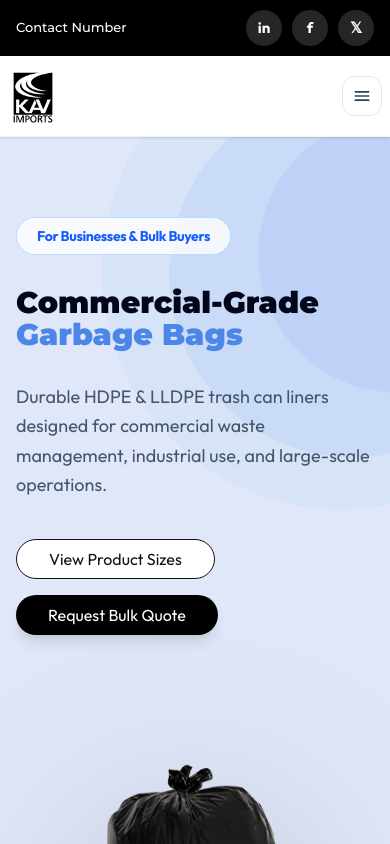
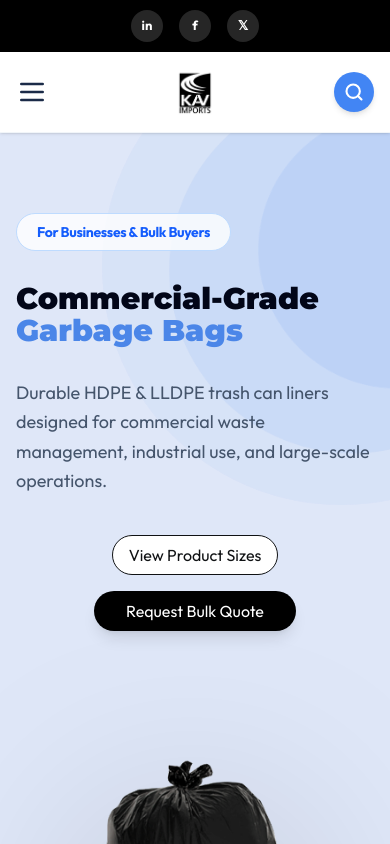
Before and after one commit to Pruthatek7/kav-imports-frontend, a React (Vite) app: page / in a window 390 px wide. Shown: the top 844 px of the page. Built offline with nearby package versions, Linux system fonts and the light colour scheme.

Commit message:
fix: movile view header fixes

```diff
--- a/src/components/landing/LandingHeader.tsx
+++ b/src/components/landing/LandingHeader.tsx
@@ -27,7 +27,8 @@ export default function LandingHeader({
     <>
       {/* Top bar */}
       <div className="bg-black py-2.5 text-white">
-        <div className="mx-auto flex max-w-[1240px] items-center justify-between px-4 text-[13px] font-medium lg:px-8">
+        {/* Desktop Top Bar */}
+        <div className="mx-auto hidden max-w-[1240px] items-center justify-between px-4 text-[13px] font-medium lg:flex lg:px-8">
           <span className='font-montserrat'>{contactNumber}</span>
           <div className="flex items-center gap-2.5">
             <a href="#" aria-label="LinkedIn" className="grid h-9 w-9 place-items-center rounded-full bg-white/15 text-[15px] font-bold transition hover:bg-blue-500">in</a>
@@ -35,55 +36,82 @@ export default function LandingHeader({
             <a href="#" aria-label="Twitter" className="grid h-9 w-9 place-items-center rounded-full bg-white/15 text-[15px] font-bold transition hover:bg-blue-500">𝕏</a>
           </div>
         </div>
+        {/* Mobile Top Bar */}
+        <div className="flex items-center justify-center gap-4 lg:hidden">
+          <a href="#" aria-label="LinkedIn" className="grid h-8 w-8 place-items-center rounded-full bg-white/15 text-[13px] font-bold transition hover:bg-blue-500">in</a>
+          <a href="#" aria-label="Facebook" className="grid h-8 w-8 place-items-center rounded-full bg-white/15 text-[13px] font-bold transition hover:bg-blue-500">f</a>
+          <a href="#" aria-label="Twitter" className="grid h-8 w-8 place-items-center rounded-full bg-white/15 text-[13px] font-bold transition hover:bg-blue-500">𝕏</a>
+        </div>
       </div>
 
       {/* Main sticky nav */}
       <header className="sticky top-0 z-50 border-b border-slate-100 bg-white/95 shadow-sm backdrop-blur-md">
-        <div className="mx-auto flex h-20 max-w-[1400px] items-center justify-between px-2 lg:px-2">
+        {/* Desktop Header */}
+        <div className="mx-auto hidden h-24 max-w-[1400px] items-center justify-between px-8 lg:flex">
           {/* Logo */}
           <a
             href="#"
             className="flex items-center gap-3"
             onClick={(e) => { e.preventDefault(); window.scrollTo({ top: 0, behavior: 'smooth' }) }}
           >
-            <img src={logo} alt="KAV Imports" className="h-15 w-auto" />
+            <img src={logo} alt="KAV Imports" className="h-12 w-auto lg:h-16" />
           </a>
 
           {/* Desktop nav */}
-          <nav className="hidden items-center gap-8 lg:flex" aria-label="Primary">
+          <nav className="flex items-center gap-8" aria-label="Primary">
             {links.map((l) => (
               <a
                 key={l.href}
                 href={l.href}
-                className="text-base font-semibold text-slate-800 transition hover:text-blue-600"
+                className="text-[15px] font-semibold text-slate-800 transition hover:text-blue-600"
                 onClick={(e) => { e.preventDefault(); scrollToHash(l.href) }}
               >
                 {l.label}
               </a>
             ))}
           </nav>
+        </div>
 
-          {/* Desktop CTA */}
-          {/* <a
-            href={mobileBottomCta.href}
-            className="hidden rounded-full bg-blue-500 px-5 py-2 text-sm font-semibold text-white shadow-sm transition hover:bg-blue-600 lg:inline-flex"
-            onClick={(e) => { e.preventDefault(); scrollToHash(mobileBottomCta.href) }}
-          >
-            {mobileBottomCta.label}
-          </a> */}
-
-          {/* Hamburger */}
+        {/* Mobile Header */}
+        <div className="grid h-20 w-full grid-cols-3 items-center px-4 lg:hidden">
+          {/* Left: Hamburger */}
+          <div className="flex justify-start">
             <button
               type="button"
               aria-label={menuOpen ? 'Close menu' : 'Open menu'}
               aria-expanded={menuOpen}
-            className="grid h-10 w-10 place-items-center rounded-xl border border-slate-200 text-slate-700 transition hover:bg-slate-50 lg:hidden"
+              className="text-[#1B2B48] transition"
               onClick={() => setMenuOpen((v) => !v)}
             >
-            <svg viewBox="0 0 24 24" className="h-5 w-5" fill="none" aria-hidden>
-              <path d="M4 7h16M4 12h16M4 17h16" stroke="currentColor" strokeWidth="2" strokeLinecap="round" />
+              <svg viewBox="0 0 24 24" className="h-8 w-8" fill="none" stroke="currentColor" strokeWidth="2" strokeLinecap="round">
+                <path d="M4 6h16M4 12h16M4 18h16" />
               </svg>
             </button>
+          </div>
+
+          {/* Center: Logo */}
+          <div className="flex justify-center">
+            <a
+              href="#"
+              onClick={(e) => { e.preventDefault(); window.scrollTo({ top: 0, behavior: 'smooth' }) }}
+            >
+              <img src={logo} alt="KAV Imports" className="h-12 w-auto" />
+            </a>
+          </div>
+
+          {/* Right: Search */}
+          <div className="flex justify-end">
+            <button
+              type="button"
+              aria-label="Search"
+              className="grid h-10 w-10 place-items-center rounded-full bg-[#4285F4] text-white shadow-md transition hover:bg-blue-600"
+            >
+              <svg viewBox="0 0 24 24" className="h-5 w-5" fill="none" stroke="currentColor" strokeWidth="2.5" strokeLinecap="round" strokeLinejoin="round">
+                <circle cx="11" cy="11" r="8" />
+                <path d="m21 21-4.3-4.3" />
+              </svg>
+            </button>
+          </div>
         </div>
       </header>
 
@@ -103,23 +131,29 @@ export default function LandingHeader({
             </button>
 
             <nav className="mt-8 flex-1">
-              {[{ label: 'Home', href: '#top' }, ...links].filter((l)=> l.href !== '#contact').map((l, idx, arr) => (
+              {(() => {
+                const hasHome = links.some((l) => l.label.toLowerCase() === 'home')
+                const allLinks = hasHome ? links : [{ label: 'Home', href: '#top' }, ...links]
+                return allLinks
+                  .filter((l) => l.label !== mobileBottomCta.label)
+                  .map((l, idx, arr) => (
                     <a
-                  key={l.href}
+                      key={l.label + idx}
                       href={l.href}
                       className={`flex items-center justify-between py-4 text-xl font-semibold !text-white ${idx < arr.length - 1 ? 'border-b border-white/10' : ''}`}
                       onClick={(e) => {
                         e.preventDefault()
                         setMenuOpen(false)
-                    l.href === '#top'
-                      ? window.scrollTo({ top: 0, behavior: 'smooth' })
-                      : scrollToHash(l.href)
+                        l.href === '#top' ? window.scrollTo({ top: 0, behavior: 'smooth' }) : scrollToHash(l.href)
                       }}
                     >
                       {l.label}
-                  <span className="text-white/40" aria-hidden>→</span>
+                      <span className="text-white/40" aria-hidden>
+                        →
+                      </span>
                     </a>
-              ))}
+                  ))
+              })()}
             </nav>
 
             <a
--- a/src/pages/CommercialGarbageBagsPage.tsx
+++ b/src/pages/CommercialGarbageBagsPage.tsx
@@ -127,8 +127,8 @@ export default function CommercialGarbageBagsPage() {
               <p className="mt-8 max-w-xl text-lg font-small leading-relaxed text-slate-600 lg:text-md">
                 Durable HDPE &amp; LLDPE trash can liners designed for commercial waste management, industrial use, and large-scale operations.
               </p>
-              <div className="mt-10 flex flex-wrap items-center gap-4">
-                <a href="#specifications" className="inline-flex h-10 items-center justify-center rounded-full border border-black-200 bg-white px-8 text-base text-slate-700 transition hover:bg-slate-50 active:scale-95" onClick={(e) => { e.preventDefault(); scrollToHash('#specifications') }}>
+              <div className="mt-10 flex flex-wrap items-center gap-4 lg:justify-start justify-center">
+                <a href="#specifications" className="inline-flex h-10 items-center justify-center rounded-full border border-black-200 bg-white px-4 lg:px-8 text-base text-slate-700 transition hover:bg-slate-50 active:scale-95" onClick={(e) => { e.preventDefault(); scrollToHash('#specifications') }}>
                   View Product Sizes
                 </a>
                 <a href="#contact" className="inline-flex h-10 items-center justify-center rounded-full bg-black px-8 text-base  !text-white shadow-lg transition hover:bg-slate-800 hover:-translate-y-1" onClick={(e) => { e.preventDefault(); scrollToHash('#contact') }}>
```
Also changed, not shown: src/assets/Group 237495 (1).png (added). Lines whose indentation alone changed are shown as unchanged.
